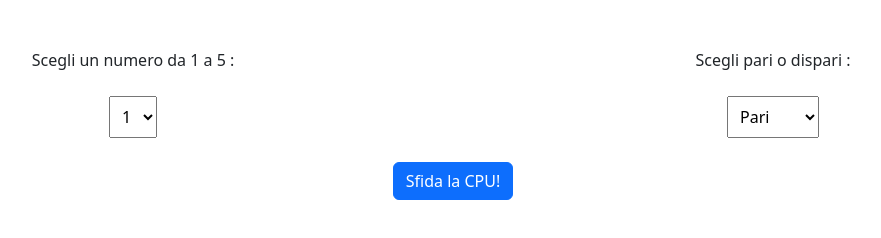
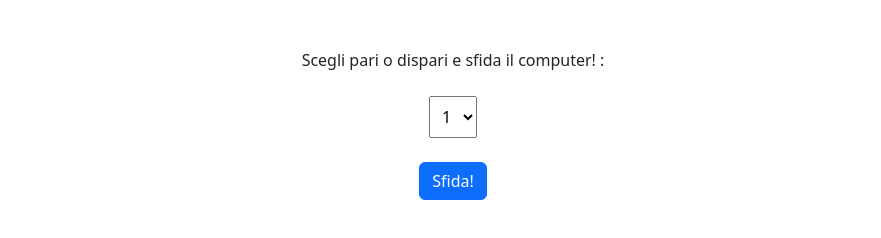
Before and after one commit to ArmandoMarino/js-paliedispari, a plain HTML site: page Pari_e_dispari/index.html in a window 1280 px wide. Shown: the whole page, without its empty margins (187-1068 px from the left). Drawn offline with nearby package versions, Linux system fonts and the light colour scheme.

Commit message:
update pari o dispari

```diff
--- a/Pari_e_dispari/index.html
+++ b/Pari_e_dispari/index.html
@@ -14,8 +14,8 @@
     <main>
         <div class="container-fluid">
             <div class="row">
-                <div class="col -6 text-center my-4">
-                    <label class="my-4" for="number">Scegli un numero da 1 a 5 :</label> <br>
+                <div class="col -12 text-center my-4">
+                    <label class="my-4" for="number">Scegli pari o dispari e sfida il computer! :</label> <br>
                     <select class="p-2" id="number" name="number">
                         <option>1</option>
                         <option>2</option>
@@ -24,18 +24,11 @@
                         <option>5</option>
                     </select>
                 </div>
-                <div class="col-6 text-center my-4">
-                    <label class="my-4" for="pod">Scegli pari o dispari :</label> <br>
-                    <select class="p-2" id="pod" name="pod">
-                        <option>Pari</option>
-                        <option>Dispari</option>
-                    </select>
-                </div>
             </div>
         </div>
 
         <div class="text-center">
-            <button type="button" id="button" class="btn btn-primary">Sfida la CPU!</button>
+            <button type="button" id="button" class="btn btn-primary">Sfida!</button>
 
         </div>
 
--- a/Pari_e_dispari/script.js
+++ b/Pari_e_dispari/script.js
@@ -15,9 +15,6 @@ console.log ("JS OK");
 const number = document.getElementById("number");
 console.log (number);
 
-const pod = document.getElementById("pod");
-console.log(pod);
-
 button = document.getElementById("button");
 console.log(button)
 
@@ -32,8 +29,11 @@ function randomNumber(min,max){
 function podCheck(number){
     let result = '';
     if(number % 2 == 0) {
+        alert("Ha vinto il pari !")
         return result;
     }else {
+        alert("Ha vinto il dispari !")
+
         return result;
     }
 }
@@ -43,15 +43,13 @@ function podCheck(number){
 button.addEventListener("click", function(){
     const userNumber = parseInt(number.value);
     console.log(userNumber + ": userNumer");
-    const podUser = pod.value;
-    console.log(podUser);
 
     const randomNumberCpu = parseInt(randomNumber(1,5)) ;
-    console.log (randomNumberCpu);
+    console.log (randomNumberCpu +" RandomCPU");
 
     const sum = randomNumberCpu + userNumber;
     console.log(sum + "somma totale");
 
-   const sumCheck = podCheck(sum);
+   const sumCheck =  podCheck(sum);
    console.log(sumCheck);
 });
```
